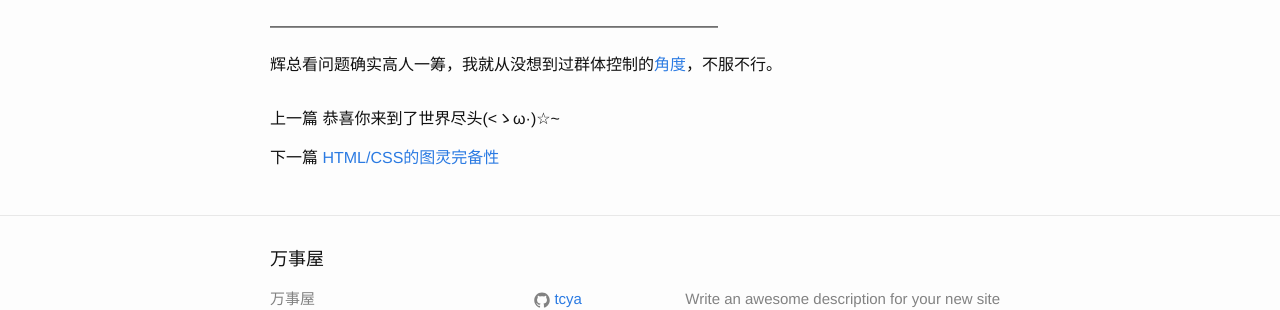
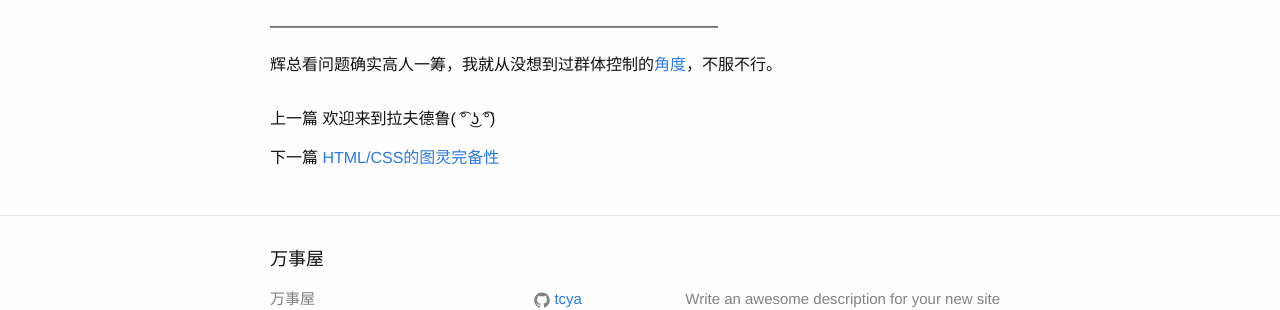
Before and after one commit to tcya/tcya.github.io, a Jekyll site: the page built from _posts/2015-01-09-marvin-harris.markdown, in a window 1280 px wide and 900 px high, scrolled down 4019 px. Shown: the part 439-749 px from the top of the window. Built offline with Jekyll 4.4.1, drawn with Linux system fonts in a browser that asks for light colours.

Commit message:
Change the style of "上一篇"

```diff
--- a/_layouts/post.html
+++ b/_layouts/post.html
@@ -17,7 +17,7 @@ layout: default
   {% if page.previous %}
     <p>上一篇 <a href="{{ page.previous.url | prepend: site.baseurl }}">{{ page.previous.title }}</a></p>
   {% else %}
-    <p>上一篇 恭喜你来到了世界尽头(<ゝω·)☆~</p>
+    <p>上一篇 欢迎来到拉夫德鲁( ͡° ͜ʖ ͡°)</p>
   {% endif %}
   {% if page.next %}
     <p>下一篇 <a href="{{ page.next.url | prepend: site.baseurl }}">{{ page.next.title }}</a></p>
```
